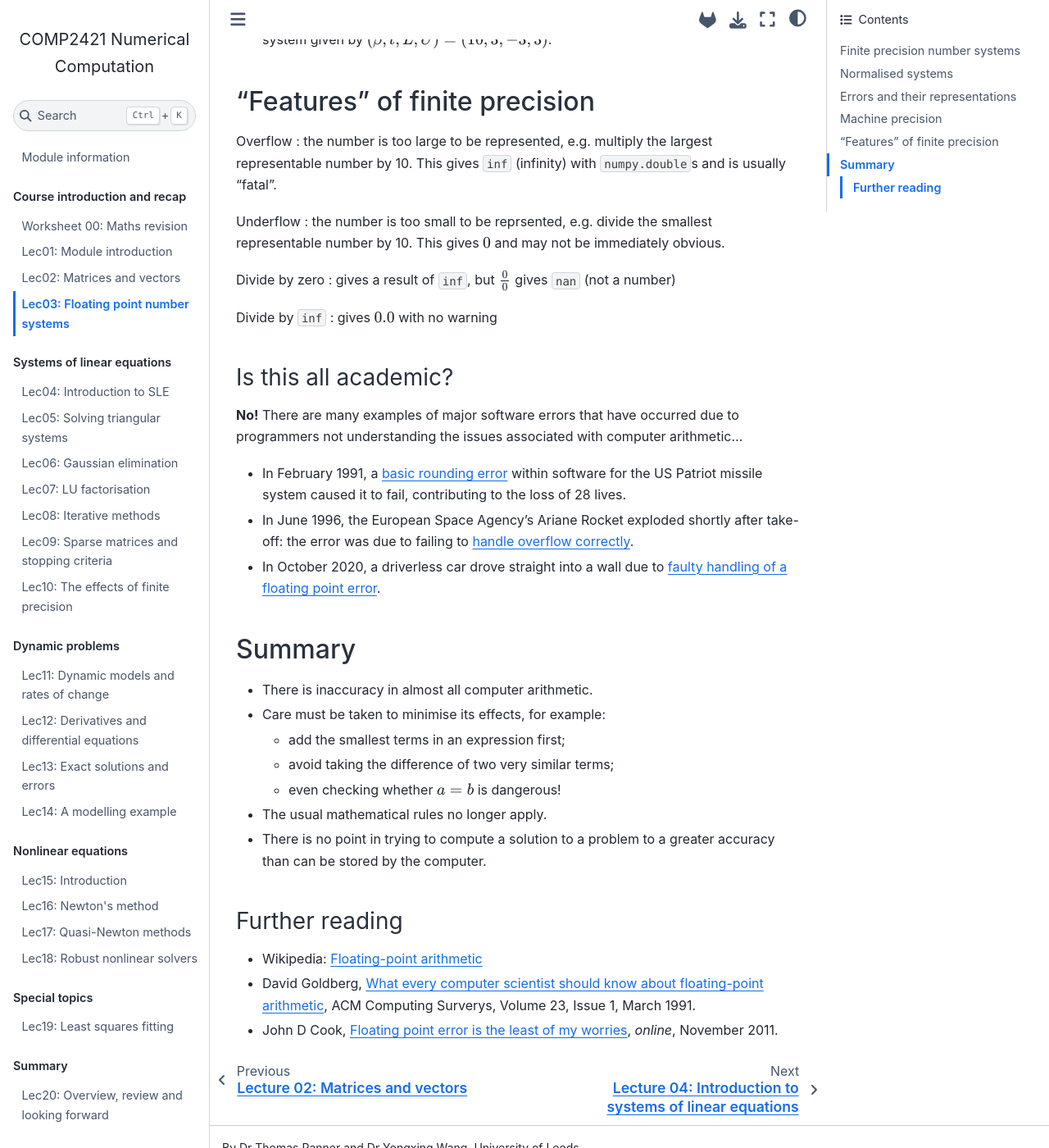
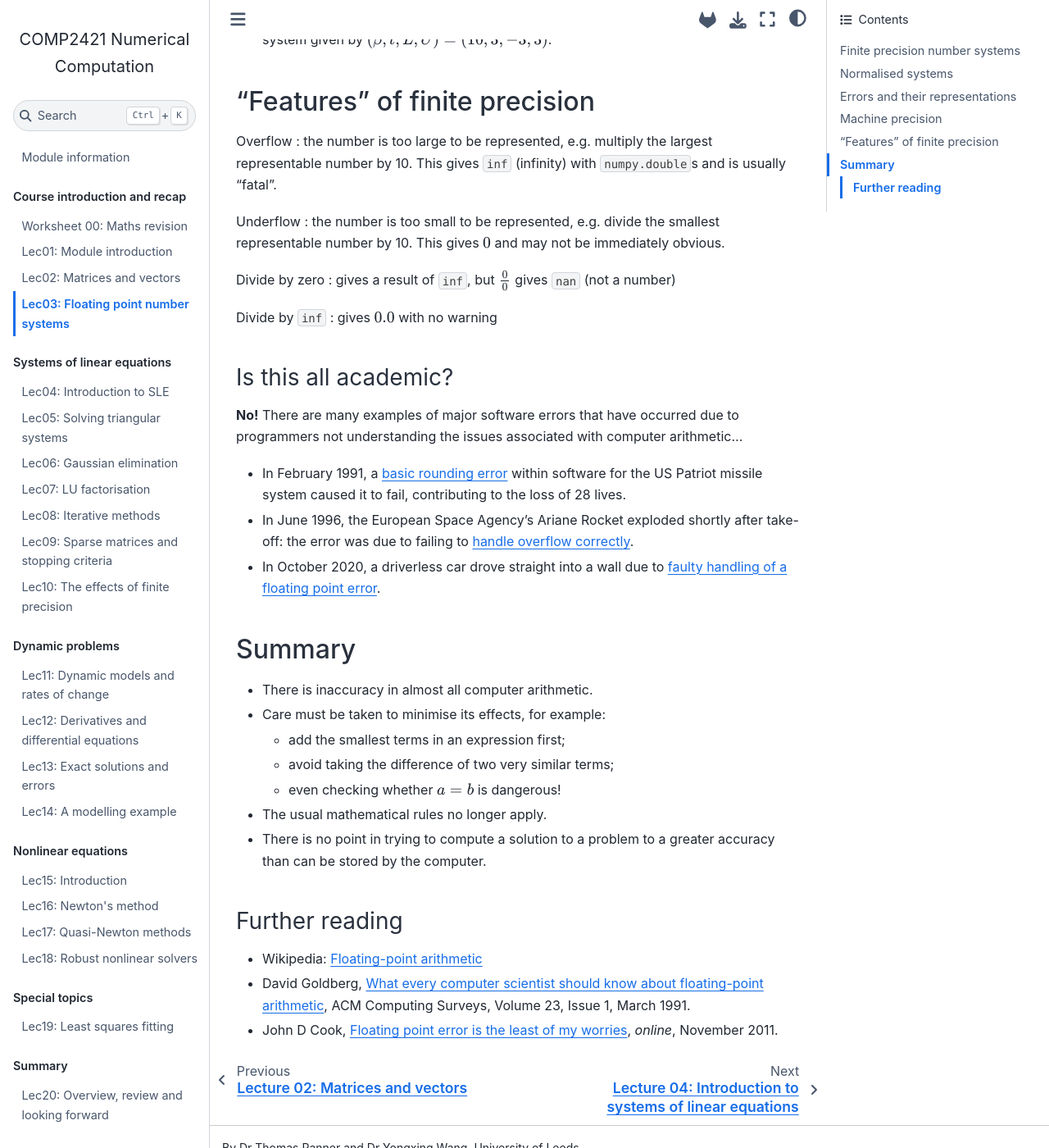
Before and after one commit to uol-soc-teachingrepos/COMP2421-Numerical-Computation, a Jupyter Book: the page built from lec/lec02.md, in a window 1280 px wide and 1400 px high, scrolled down 5981 px. Shown: the whole window at 82% size. Built offline with Jupyter Book 1.0.4 settings and Sphinx 7.4.7 and the Sphinx Book theme 1.1.4, drawn with Linux system fonts in a browser that asks for light colours; pages that are not in the unit, such as notebooks, are missing from menus.

Commit message:
Fixed every single typo in this repo

```diff
--- a/lec/lec02.md
+++ b/lec/lec02.md
@@ -268,7 +268,7 @@ Overflow
 :   the number is too large to be represented, e.g. multiply the largest representable number by 10. This gives `inf` (infinity) with `numpy.double`s and is usually "fatal".
 
 Underflow
-:   the number is too small to be reprsented, e.g. divide the smallest representable number by 10. This gives $0$ and may not be immediately obvious.
+:   the number is too small to be represented, e.g. divide the smallest representable number by 10. This gives $0$ and may not be immediately obvious.
 
 Divide by zero
 :   gives a result of `inf`, but $\frac{0}{0}$ gives `nan` (not a number)
@@ -303,5 +303,5 @@ Divide by `inf`
 ### Further reading
 
 - Wikipedia: [Floating-point arithmetic](https://en.wikipedia.org/wiki/Floating-point_arithmetic)
-- David Goldberg, [What every computer scientist should know about floating-point arithmetic](https://doi.org/10.1145/103162.103163), ACM Computing Surverys, Volume 23, Issue 1, March 1991.
+- David Goldberg, [What every computer scientist should know about floating-point arithmetic](https://doi.org/10.1145/103162.103163), ACM Computing Surveys, Volume 23, Issue 1, March 1991.
 - John D Cook, [Floating point error is the least of my worries](https://www.johndcook.com/blog/2011/11/01/floating-point-worries/), *online*, November 2011.
```
Also changed, not shown: TODO.md (+1 -1 lines), lec/lec01_.md (+1 -1 lines), lec/lec09.md (+2 -2 lines), lec/lec13.md (+1 -1 lines), lec/lec20.md (+1 -1 lines), 11 other files.
